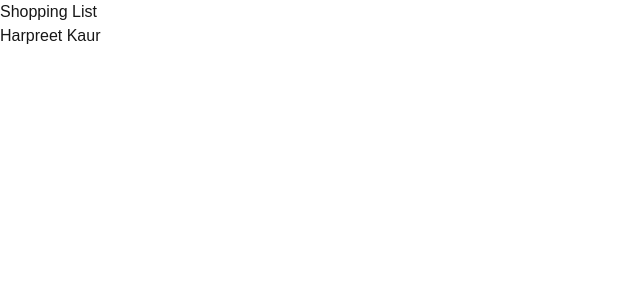
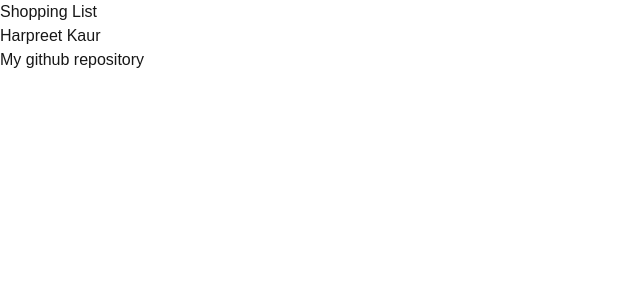
Before and after one commit to Sandhuzz005/cprg306-assignments, a Next.js app: page /week-2 in a window 1280 px wide. Shown: the top 300 px of the page, without its empty margins (0-640 px from the left). Built offline with nearby package versions, Linux system fonts and the light colour scheme.

Commit message:
commit final

```diff
--- a/app/week-2/student-info.js
+++ b/app/week-2/student-info.js
@@ -4,6 +4,6 @@ import React from 'react';
 export default function Page(){
     return <main>
         <p>Harpreet Kaur</p>
-        <Link href="https://github.com/Sandhuzz005/cprg306-assignments.git"/>
+        <Link href="https://github.com/Sandhuzz005/cprg306-assignments.git">My github repository</Link>
     </main>
 }
```
